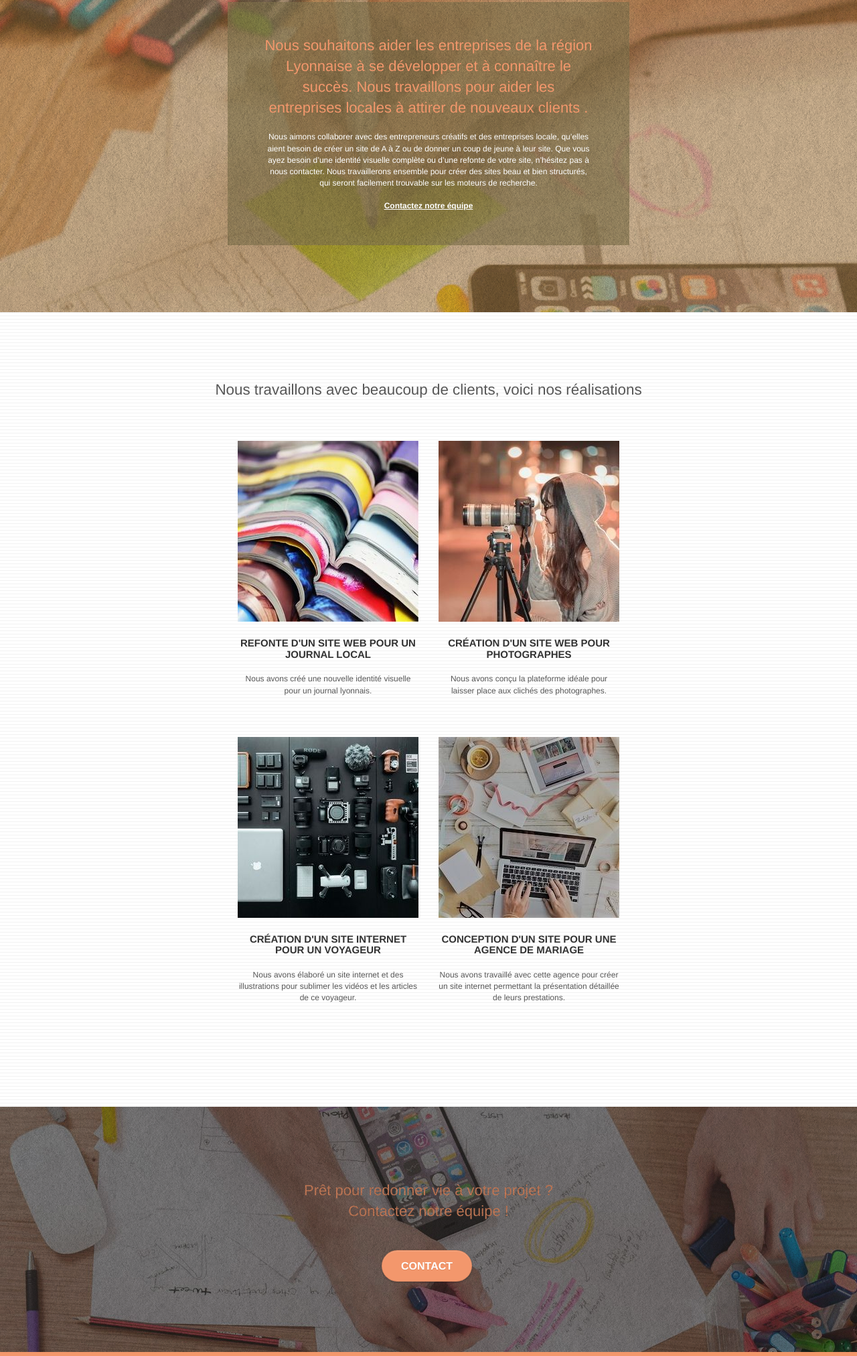
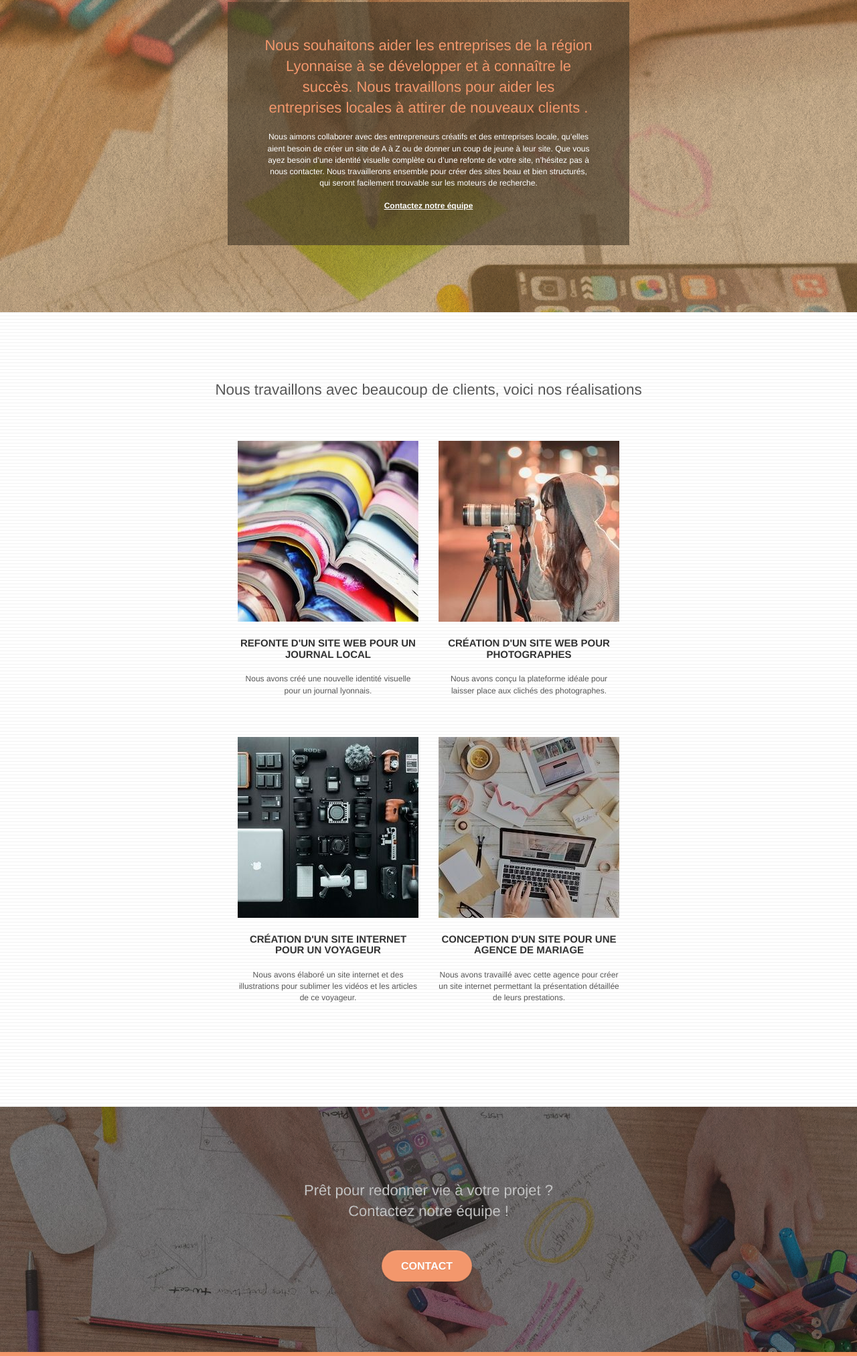
Before and after one commit to Gautier-c/P4_couturier_gautier, a plain HTML site: page index.html in a window 1280 px wide. Shown: the part 1288-3312 px from the top of the page at 67% size. Drawn offline with Linux system fonts and the light colour scheme.

Commit message:
changement de quelques contraste pour test

```diff
--- a/index.html
+++ b/index.html
@@ -199,7 +199,7 @@
 <div class="bloc bgc-dark-slate-blue bg-banniere d-bloc bloc-bg-texture texture-paper" id="bloc-5-cta">
 	<div class="container bloc-lg">
 		<div class="row">
-			<h2 class="mg-md text-center tc-white">
+			<h2 class="mg-md text-center ltc-white">
 				Prêt pour redonner vie à votre projet ?<br>Contactez notre équipe !
 			</h2>
 			<div class="col-sm-12 text-center">
--- a/style.css
+++ b/style.css
@@ -758,7 +758,7 @@ h4 {
 }
 
 .black-background {
-    background-color: rgba(165, 147, 99, 0.7);
+    background-color: rgba(101, 84, 61, 0.7);
     padding: 40px 40px 40px 40px;
 }
 
```
